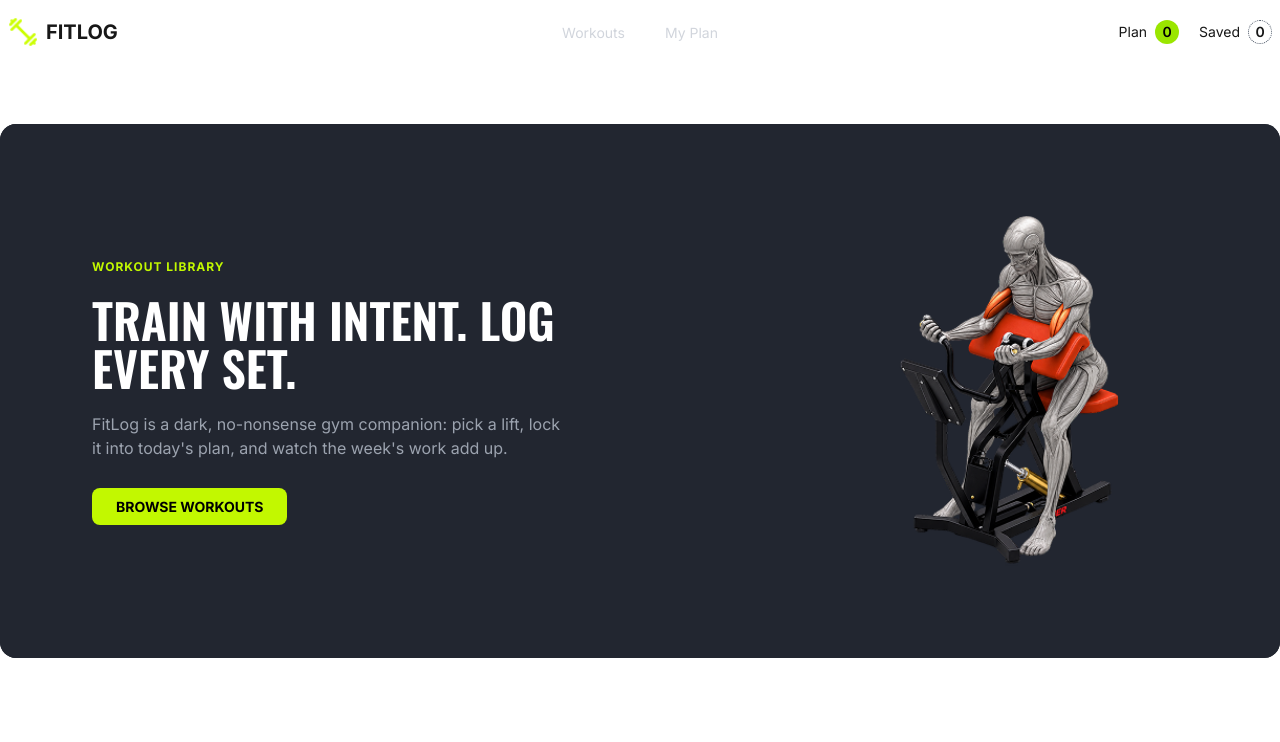
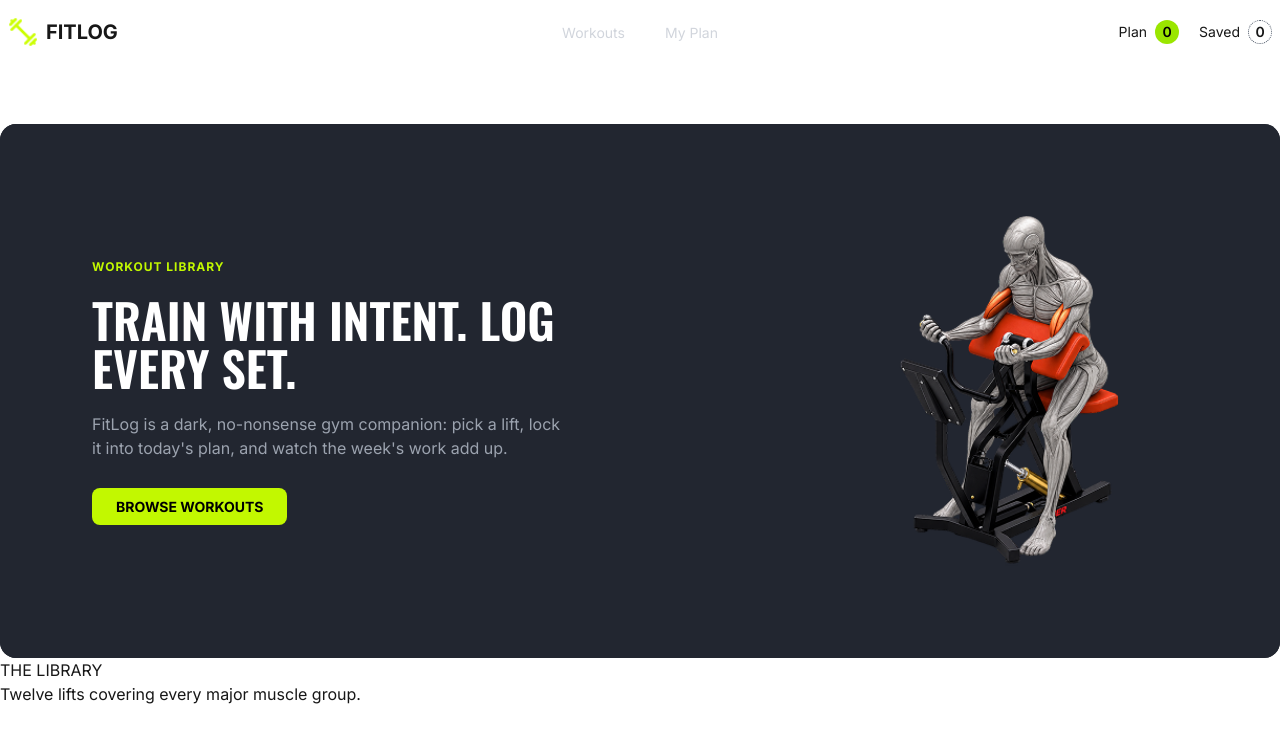
Before and after one commit to shahin6452/Fit-Log-Website, a Next.js app: page / in a window 1280 px wide. Shown: the top 742 px of the page. Built offline with nearby package versions, Linux system fonts and the light colour scheme.

Commit message:
hero section

```diff
--- /dev/null
+++ b/src/app/components/Library.jsx
@@ -0,0 +1,15 @@
+import React from 'react';
+
+const Library = () => {
+    return (
+        <div>
+            <div className='container'>
+                <h2>THE LIBRARY</h2>
+                <p>Twelve lifts covering every major muscle group.</p>
+
+            </div>
+        </div>
+    )
+};
+
+export default Library;
--- a/src/app/page.js
+++ b/src/app/page.js
@@ -1,5 +1,6 @@
 import Image from "next/image";
 import HeroSection from "./components/Hero";
+import Library from "./components/Library";
 
 export default function Home() {
 
@@ -8,6 +9,7 @@ export default function Home() {
   return (
     <div>
       <HeroSection></HeroSection>
+      <Library></Library>
     </div>
 
   );
```
